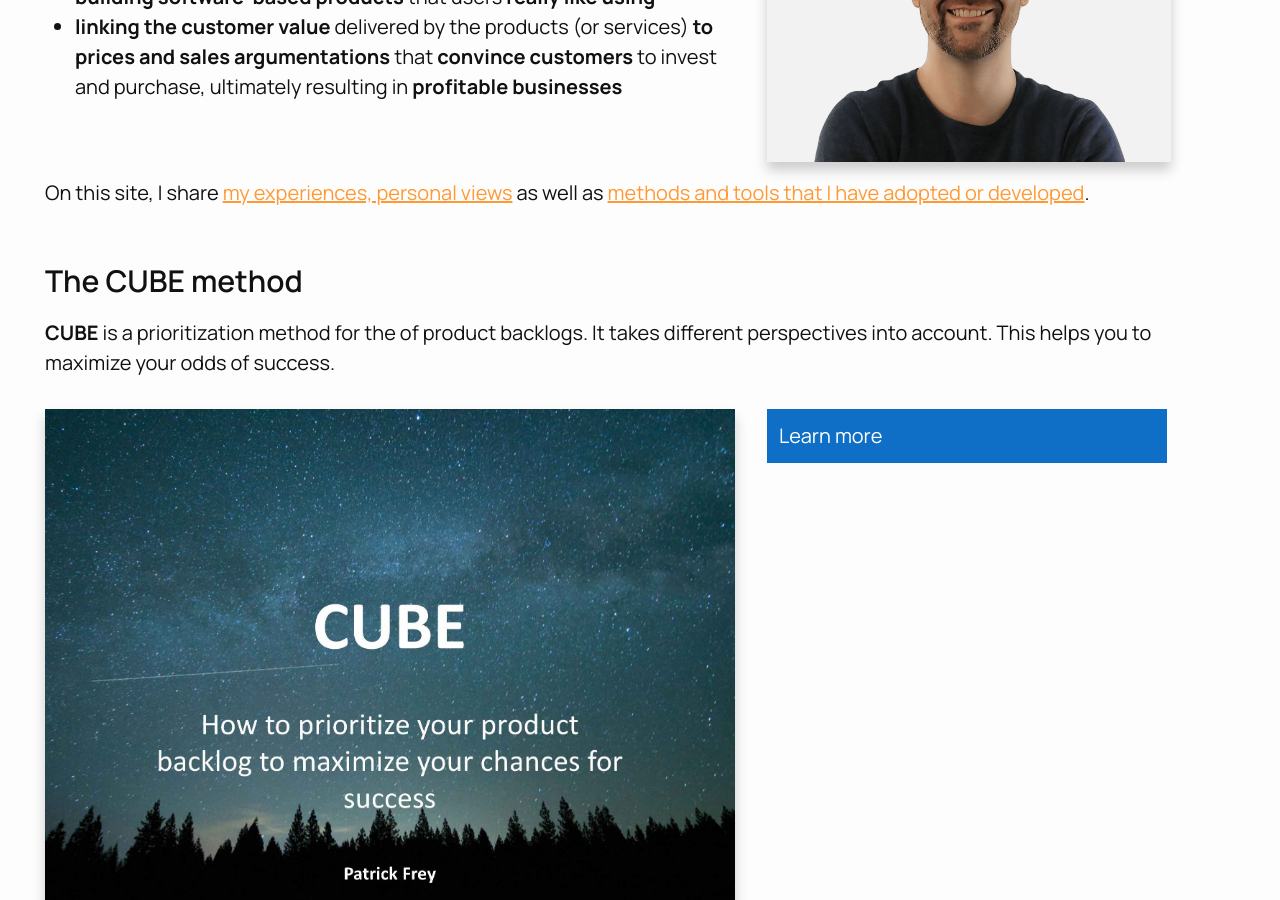
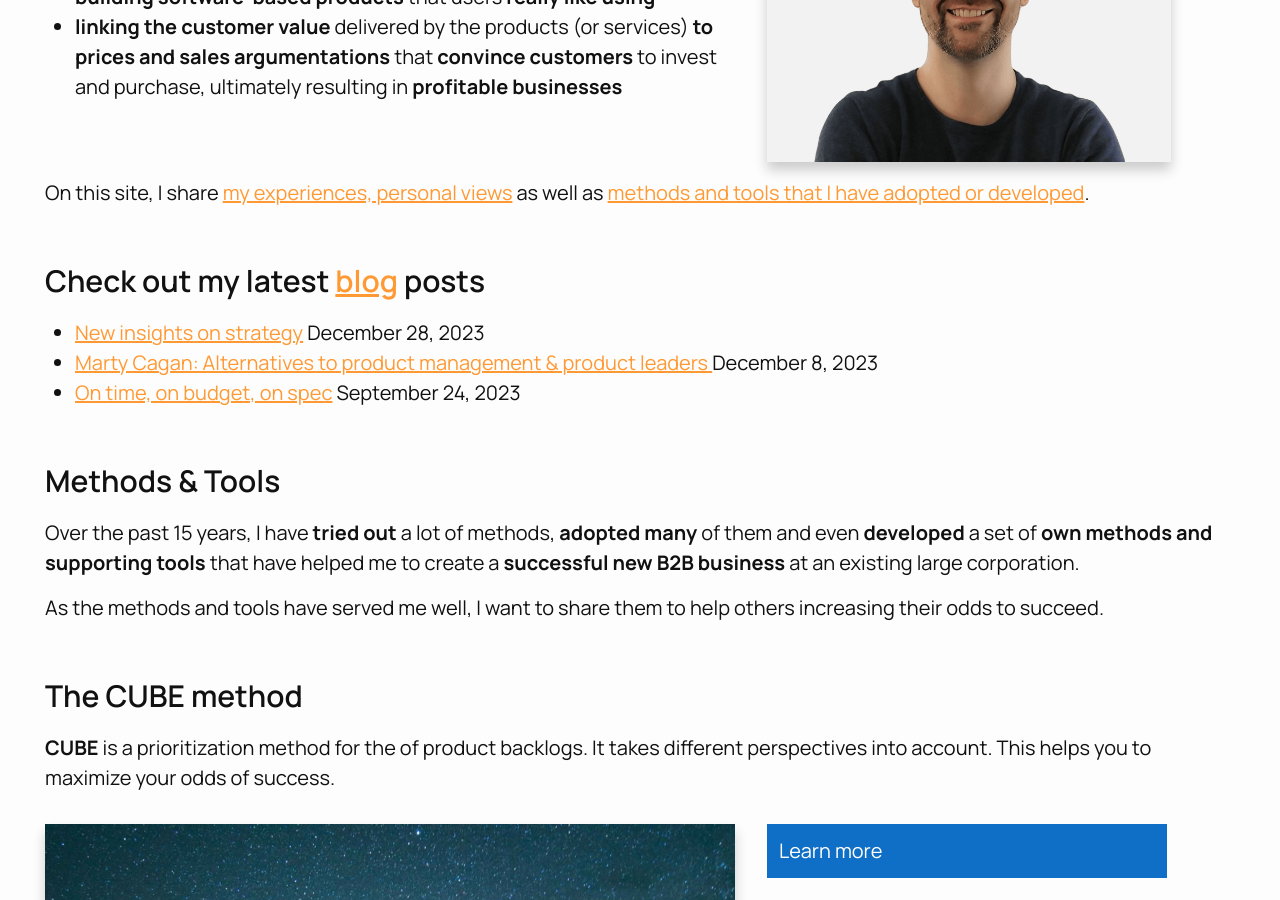
Before and after one commit to patrickfreyproductmanagement/patrickfreyproductmanagement.github.io, a Jekyll site: the page built from index.markdown, in a window 1280 px wide and 900 px high, scrolled down 431 px. Built offline with Jekyll 4.4.1, drawn with Linux system fonts in a browser that asks for light colours.

Commit message:
Updated index page.

```diff
--- a/index.markdown
+++ b/index.markdown
@@ -30,6 +30,23 @@ layout: home
 
 On this site, I share [my experiences, personal views]({{ '/blog' | relative_url }}) as well as [methods and tools that I have adopted or developed]({{ '/custom_methods_and_tools' | relative_url }}).
 
+
+<h2>Check out my latest <a href="./blog">blog</a> posts</h2>
+<ul>
+  {% for post in site.posts limit:3 %}
+    <li>
+      <a href="{{ post.url }}">{{ post.title }}</a>
+      <span class="post-date">{{ post.date | date: "%B %-d, %Y" }}</span>
+    </li>
+  {% endfor %}
+</ul>
+
+<h2>Methods & Tools</h2>
+
+Over the past 15 years, I have **tried out** a lot of methods, **adopted many** of them and even **developed** a set of **own methods and supporting tools** that have helped me to create a **successful new B2B business** at an existing large corporation.
+
+As the methods and tools have served me well, I want to share them to help others increasing their odds to succeed.
+
 {% include cube_teaser.html %}
 
 {% include value_based_pricing_teaser.html %}
```
Also changed, not shown: 1 other file.
